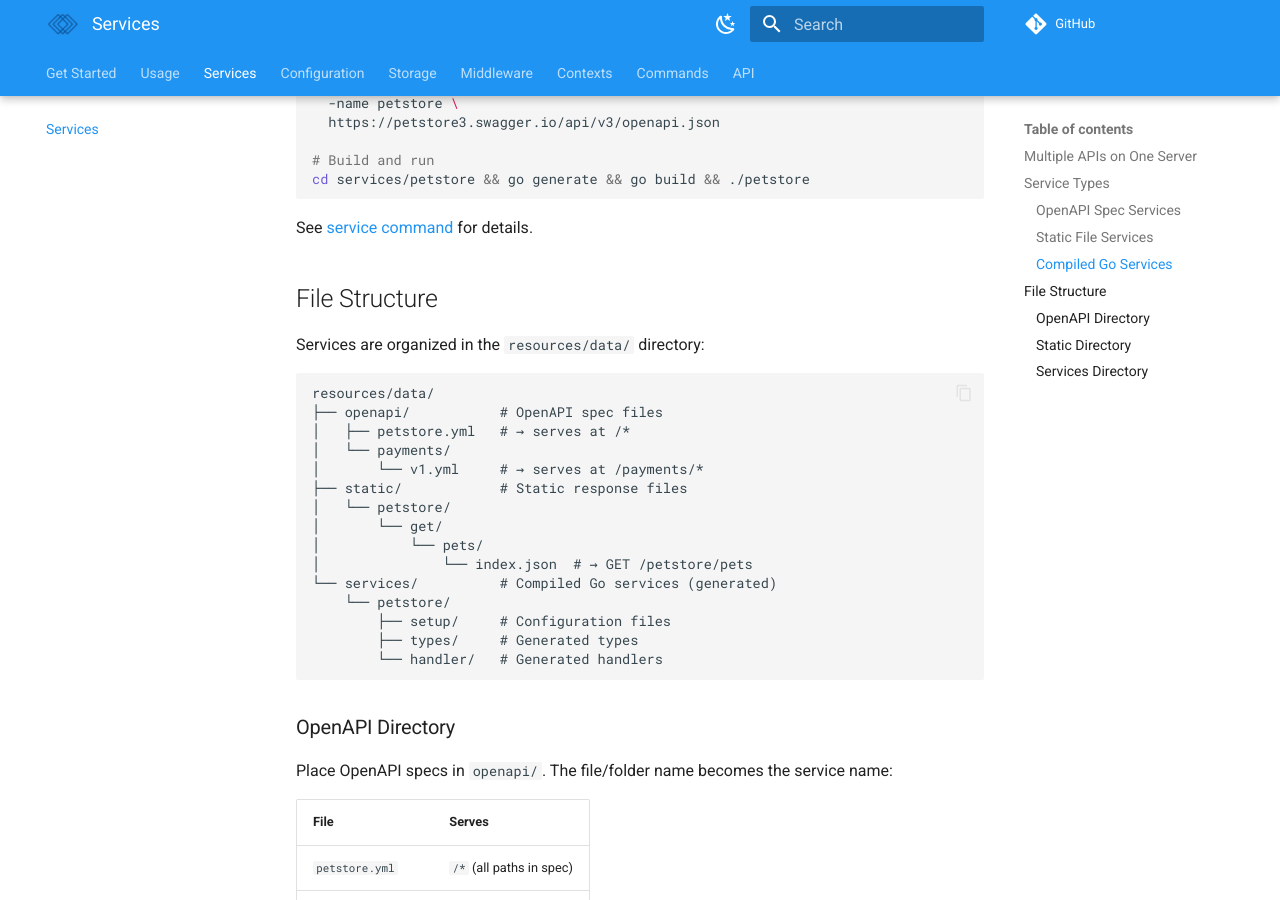
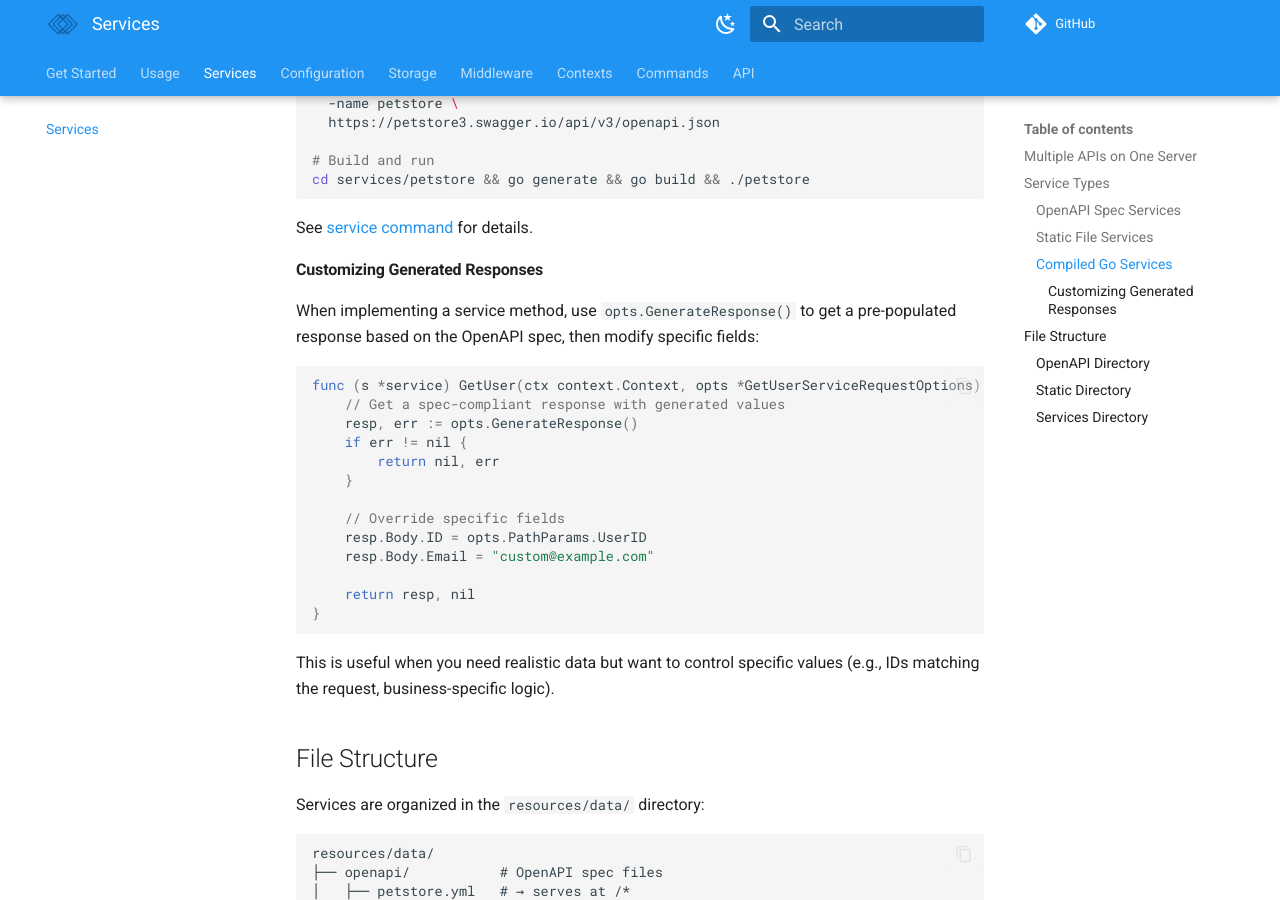
Before and after one commit to cubahno/connexions, an MkDocs documentation site: the page built from docs/services.md, in a window 1280 px wide and 900 px high, scrolled down 2007 px. Built offline with MkDocs 1.6.1 and Material for MkDocs 9.7.7, drawn with Linux system fonts in a browser that asks for light colours; comment, search, counter and statistics services are not loaded.

Commit message:
Mention opts.GenerateResponse doc

````diff
--- a/docs/services.md
+++ b/docs/services.md
@@ -82,6 +82,30 @@ cd services/petstore && go generate && go build && ./petstore
 
 See [service command](commands/service.md) for details.
 
+#### Customizing Generated Responses
+
+When implementing a service method, use `opts.GenerateResponse()` to get a
+pre-populated response based on the OpenAPI spec, then modify specific fields:
+
+```go
+func (s *service) GetUser(ctx context.Context, opts *GetUserServiceRequestOptions) (*GetUserResponseData, error) {
+    // Get a spec-compliant response with generated values
+    resp, err := opts.GenerateResponse()
+    if err != nil {
+        return nil, err
+    }
+
+    // Override specific fields
+    resp.Body.ID = opts.PathParams.UserID
+    resp.Body.Email = "custom@example.com"
+
+    return resp, nil
+}
+```
+
+This is useful when you need realistic data but want to control specific values
+(e.g., IDs matching the request, business-specific logic).
+
 
 ## File Structure
 
````
